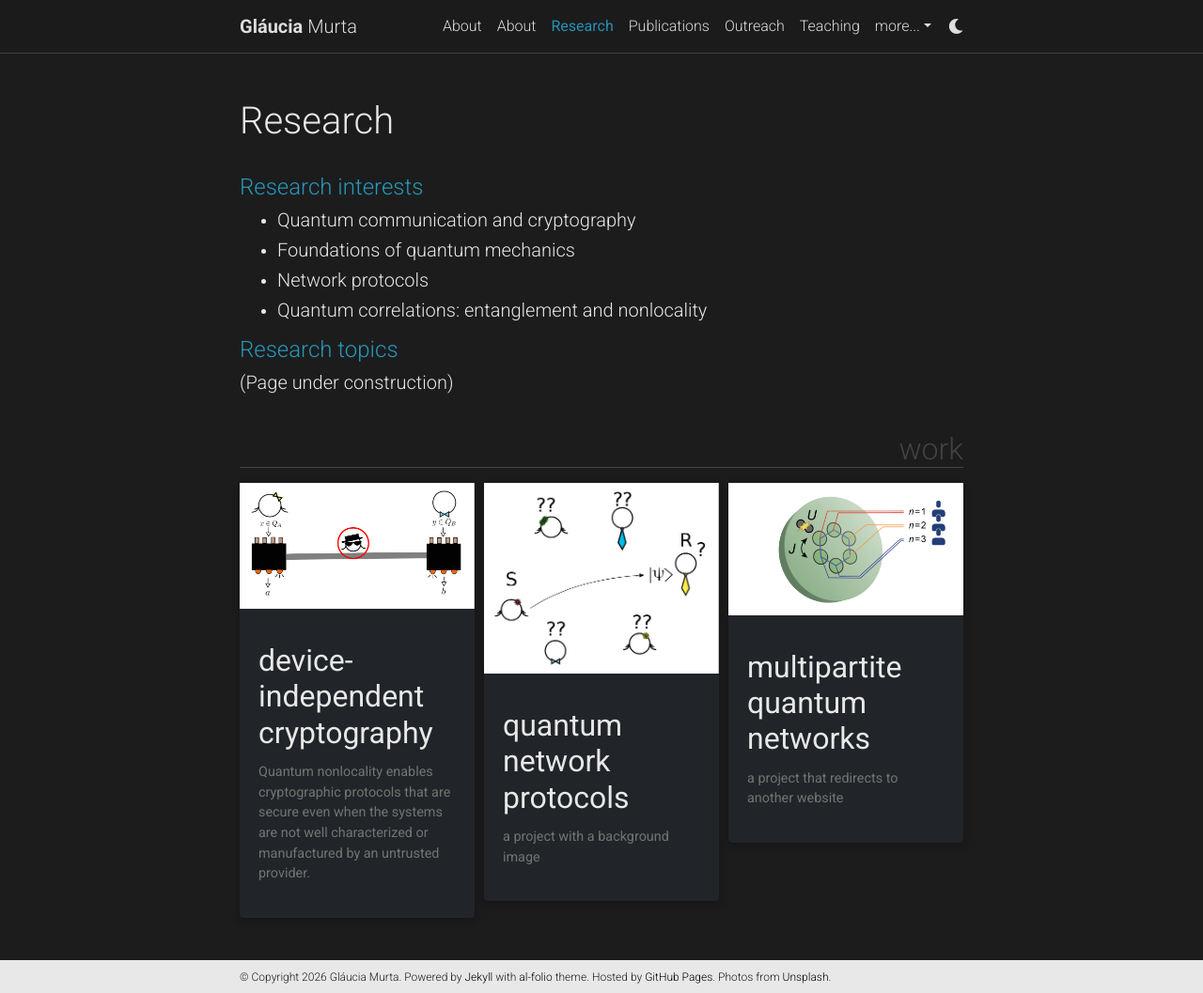
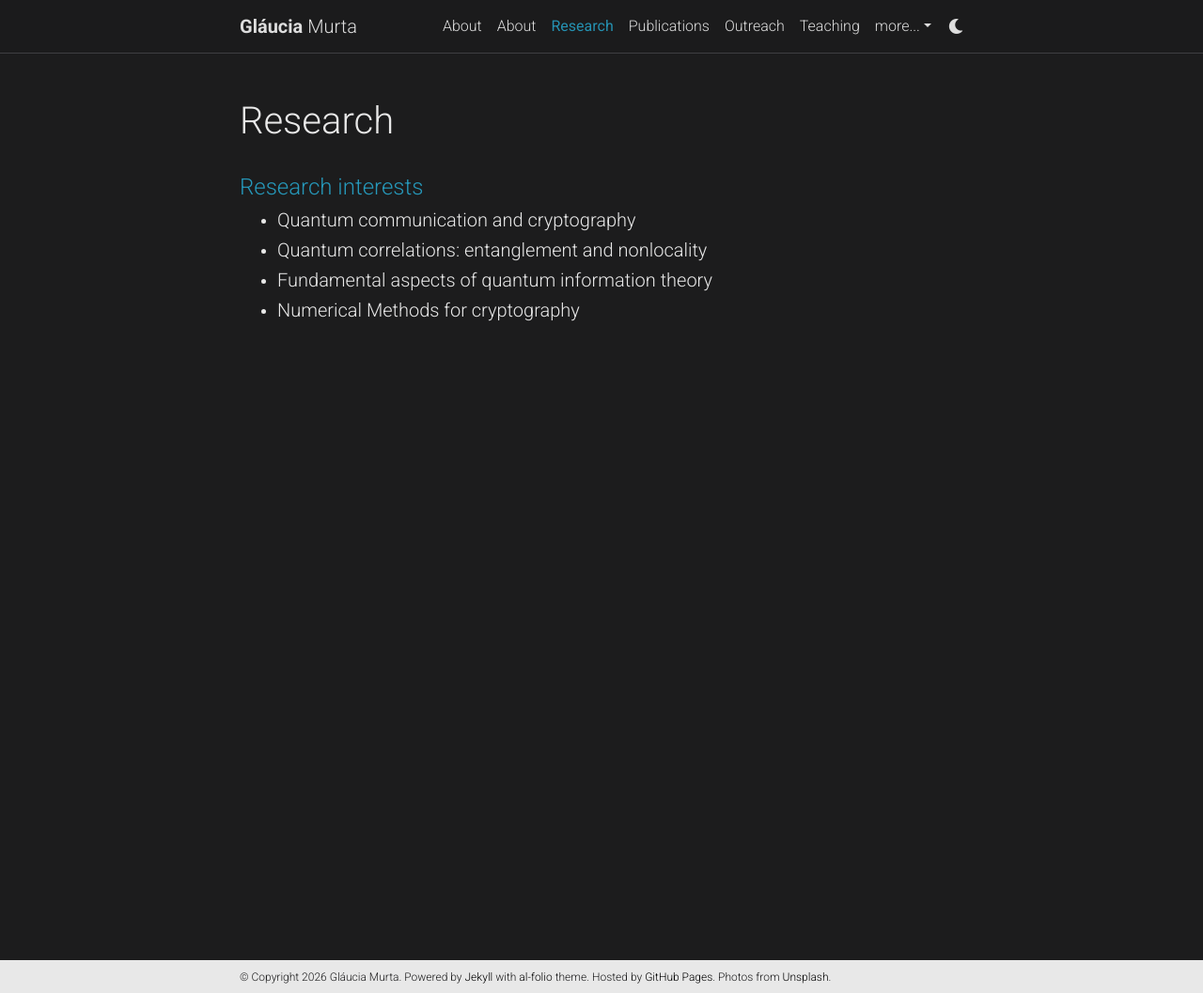
Before and after one commit to glauciamg/glauciamg.github.io, a Jekyll site: the page built from _pages/research.md, in a window 1280 px wide and 1057 px high. Shown: the whole window at 94% size. Built offline with Jekyll 4.4.1, drawn with Linux system fonts in a browser that asks for light colours; full-size pictures stand in for the smaller copies a plugin makes; comment, search, counter and statistics services are not loaded; a style sheet for code colours, icons or effects is not loaded.

Commit message:
Update research.md

```diff
--- a/_pages/research.md
+++ b/_pages/research.md
@@ -16,62 +16,8 @@ horizontal: false
 <!-- wp:list -->
 <ul>
 <li><h5>Quantum communication and cryptography</h5></li>
-<li><h5>Foundations of quantum mechanics</h5></li>
-<li><h5>Network protocols</h5></li>
 <li><h5>Quantum correlations: entanglement and nonlocality</h5></li>
+<li><h5>Fundamental aspects of quantum information theory</h5></li>
+<li><h5>Numerical Methods for cryptography</h5></li>
 </ul>
 <!-- /wp:list -->
-
-<!-- wp:heading -->
-<h4><span style="color: var(--global-theme-color)">Research topics</span></h4>
-<!-- /wp:heading -->
-
-<h5>(Page under construction)</h5>
-
-<!-- pages/projects.md -->
-<div class="projects">
-{%- if site.enable_project_categories and page.display_categories %}
-  <!-- Display categorized projects -->
-  {%- for category in page.display_categories %}
-  <h2 class="category">{{ category }}</h2>
-  {%- assign categorized_projects = site.projects | where: "category", category -%}
-  {%- assign sorted_projects = categorized_projects | sort: "importance" %}
-  <!-- Generate cards for each project -->
-  {% if page.horizontal -%}
-  <div class="container">
-    <div class="row row-cols-2">
-    {%- for project in sorted_projects -%}
-      {% include projects_horizontal.html %}
-    {%- endfor %}
-    </div>
-  </div>
-  {%- else -%}
-  <div class="grid">
-    {%- for project in sorted_projects -%}
-      {% include projects.html %}
-    {%- endfor %}
-  </div>
-  {%- endif -%}
-  {% endfor %}
-
-{%- else -%}
-<!-- Display projects without categories -->
-  {%- assign sorted_projects = site.projects | sort: "importance" -%}
-  <!-- Generate cards for each project -->
-  {% if page.horizontal -%}
-  <div class="container">
-    <div class="row row-cols-2">
-    {%- for project in sorted_projects -%}
-      {% include projects_horizontal.html %}
-    {%- endfor %}
-    </div>
-  </div>
-  {%- else -%}
-  <div class="grid">
-    {%- for project in sorted_projects -%}
-      {% include projects.html %}
-    {%- endfor %}
-  </div>
-  {%- endif -%}
-{%- endif -%}
-</div>
```
